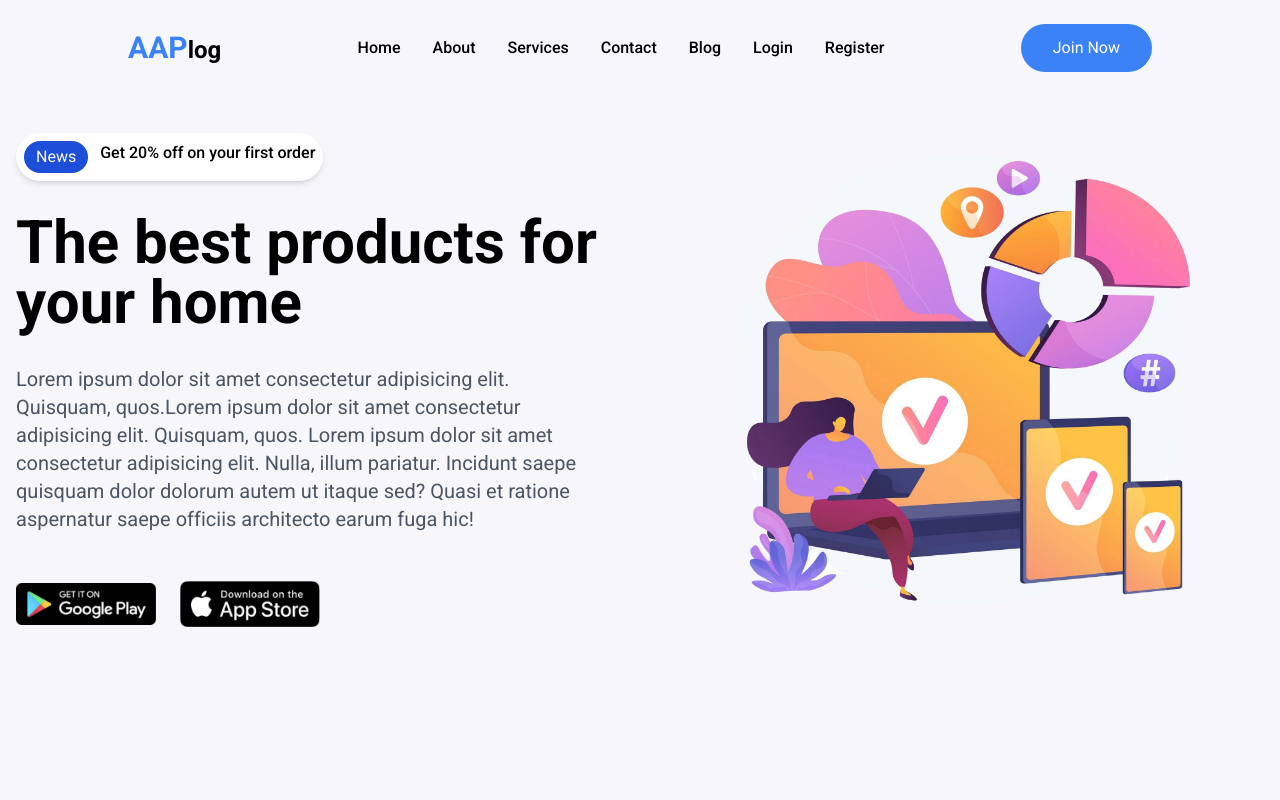
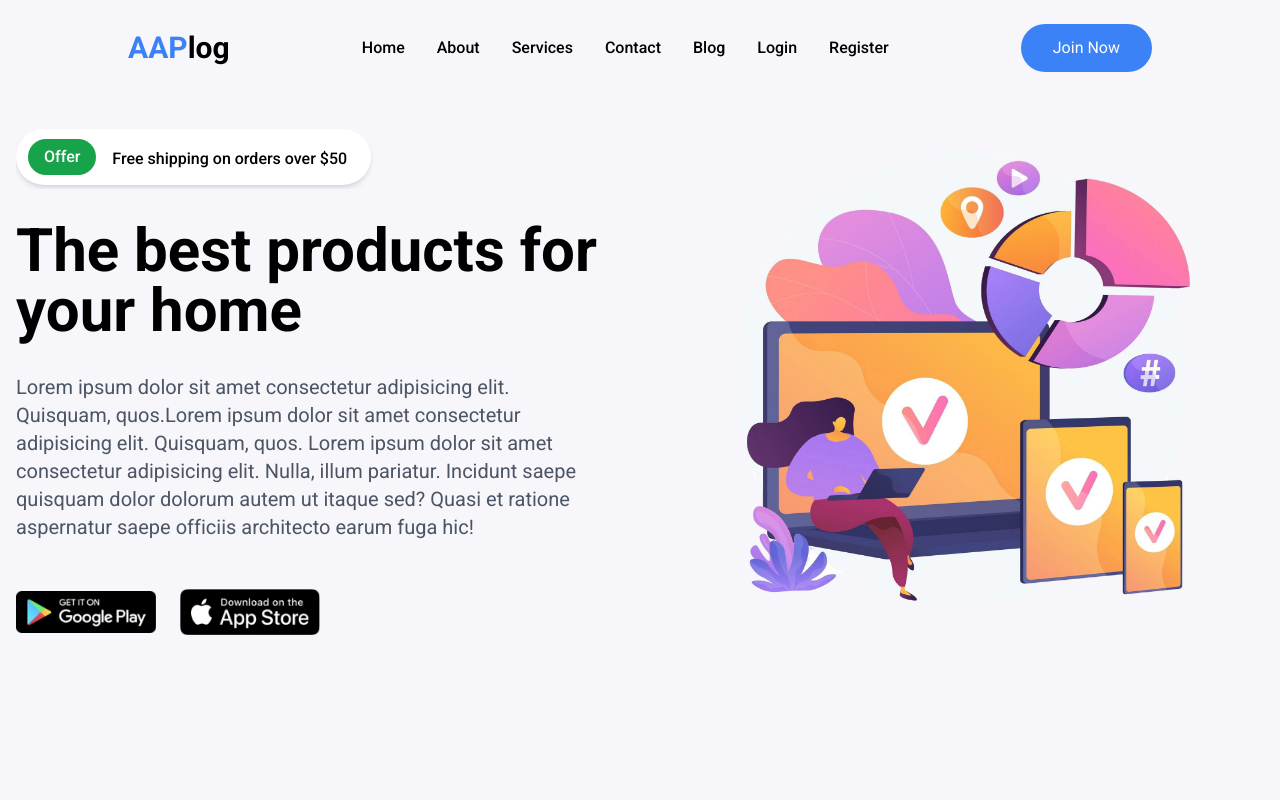
Before and after one commit to AlpayGencSoftware/next15-landing-page, a Next.js app: page / in a window 1280 px wide. Shown: the top 800 px of the page. Built offline with nearby package versions, Linux system fonts and the light colour scheme.

Commit message:
Hero animasyonları ve NewsSlider bileşeni eklendi

```diff
--- a/app/components/Home/Hero/Hero.tsx
+++ b/app/components/Home/Hero/Hero.tsx
@@ -1,5 +1,8 @@
+'use client'
 import React from 'react'
 import Image from 'next/image'
+import { motion } from 'framer-motion'
+import NewsSlider from './NewsSlider'
 
 const Hero = () => {
   return (
@@ -7,24 +10,45 @@ const Hero = () => {
         <div className='container mx-auto px-4'>
            <div className='grid grid-cols-1 lg:grid-cols-2 gap-12 items-center'>
             {/* Sol Taraf - İçerik */}
-            <div className='space-y-8'>
-              <div className='inline-flex py-2 px-2 rounded-full shadow-md bg-white'>
-                  <div className='px-3 py-1 rounded-full bg-blue-700 text-sm md:text-base text-white'>News</div>
-                  <p className='ml-3 text-sm md:text-base font-medium text-black'>
-                      Get 20% off on your first order
-                  </p>
-              </div>
+            <motion.div
+              className='space-y-8'
+              initial={{ opacity: 0, x: -50 }}
+              animate={{ opacity: 1, x: 0 }}
+              transition={{ duration: 0.8, ease: "easeOut" }}
+            >
+              <motion.div
+                initial={{ opacity: 0, y: 20 }}
+                animate={{ opacity: 1, y: 0 }}
+                transition={{ duration: 0.5, delay: 0.2 }}
+              >
+                <NewsSlider />
+              </motion.div>
 
-              <h1 className='text-4xl sm:text-5xl md:text-6xl font-bold text-black leading-tight'>
+              <motion.h1
+                className='text-4xl sm:text-5xl md:text-6xl font-bold text-black leading-tight'
+                initial={{ opacity: 0, y: 30 }}
+                animate={{ opacity: 1, y: 0 }}
+                transition={{ duration: 0.6, delay: 0.4 }}
+              >
                   The best products for your home
-              </h1>
+              </motion.h1>
 
-              <p className='text-lg md:text-xl text-gray-600 max-w-xl'>
+              <motion.p
+                className='text-lg md:text-xl text-gray-600 max-w-xl'
+                initial={{ opacity: 0, y: 30 }}
+                animate={{ opacity: 1, y: 0 }}
+                transition={{ duration: 0.6, delay: 0.6 }}
+              >
                   Lorem ipsum dolor sit amet consectetur adipisicing elit. Quisquam, quos.Lorem ipsum dolor sit amet consectetur adipisicing elit. Quisquam, quos.
             Lorem ipsum dolor sit amet consectetur adipisicing elit. Nulla, illum pariatur. Incidunt saepe quisquam dolor dolorum autem ut itaque sed? Quasi et ratione aspernatur saepe officiis architecto earum fuga hic!
-              </p>
+              </motion.p>
 
-              <div className='flex items-center space-x-6 pt-4'>
+              <motion.div
+                className='flex items-center space-x-6 pt-4'
+                initial={{ opacity: 0, y: 30 }}
+                animate={{ opacity: 1, y: 0 }}
+                transition={{ duration: 0.6, delay: 0.8 }}
+              >
                   <Image
                     src={'/images/gp.png'}
                     alt='Google Play'
@@ -39,11 +63,16 @@ const Hero = () => {
                     height={42}
                     className='object-contain'
                   />
-              </div>
-            </div>
+              </motion.div>
+            </motion.div>
 
             {/* Sağ Taraf - Hero Görseli */}
-            <div className='hidden lg:flex justify-center items-center'>
+            <motion.div
+              className='hidden lg:flex justify-center items-center'
+              initial={{ opacity: 0, x: 50 }}
+              animate={{ opacity: 1, x: 0 }}
+              transition={{ duration: 0.8, ease: "easeOut" }}
+            >
                 <Image
                   src={'/images/hero.png'}
                   alt='Hero Image'
@@ -52,7 +81,7 @@ const Hero = () => {
                   className='object-contain'
                   priority
                 />
-            </div>
+            </motion.div>
            </div>
         </div>
     </div>
--- /dev/null
+++ b/app/components/Home/Hero/NewsSlider.tsx
@@ -0,0 +1,50 @@
+'use client'
+import React, { useState, useEffect } from 'react'
+import { motion, AnimatePresence } from 'framer-motion'
+import { news } from '../../../constant/News'
+
+const NewsSlider = () => {
+  const [currentNewsIndex, setCurrentNewsIndex] = useState(0)
+  const [isMounted, setIsMounted] = useState(false)
+
+  useEffect(() => {
+    setIsMounted(true)
+    const interval = setInterval(() => {
+      setCurrentNewsIndex((prevIndex) => (prevIndex + 1) % news.length)
+    }, 3000)
+
+    return () => clearInterval(interval)
+  }, [])
+
+  // İstemci tarafında render edilene kadar hiçbir şey gösterme
+  if (!isMounted) {
+    return <div className='h-16 overflow-hidden relative'></div>
+  }
+
+  return (
+    <div className='h-16 overflow-hidden relative flex items-center'>
+      <AnimatePresence mode="wait">
+        <motion.div
+          key={currentNewsIndex}
+          initial={{ opacity: 0, y: 50 }}
+          animate={{ opacity: 1, y: 0 }}
+          exit={{ opacity: 0, y: -50 }}
+          transition={{
+            duration: 0.7,
+            ease: "easeInOut"
+          }}
+          className='absolute inline-flex items-center py-2.5 px-3 rounded-full shadow-md bg-white max-w-md'
+        >
+          <div className={`px-4 py-1.5 rounded-full ${news[currentNewsIndex].color} text-sm md:text-base text-white font-medium`}>
+            {news[currentNewsIndex].type}
+          </div>
+          <p className='ml-4 text-sm md:text-base font-medium text-black pt-1 pr-2 mr-1'>
+            {news[currentNewsIndex].title}
+          </p>
+        </motion.div>
+      </AnimatePresence>
+    </div>
+  )
+}
+
+export default NewsSlider
--- a/app/components/Home/Navbar/Navbar.tsx
+++ b/app/components/Home/Navbar/Navbar.tsx
@@ -1,12 +1,17 @@
 'use client'
 import React, { useEffect, useState } from 'react'
+import Link from 'next/link'
 import navLinks from '../../../constant/Constant'
-import Link from 'next/link'
 import { HiBars3BottomRight } from 'react-icons/hi2'
-
 
 type NavbarProps = {
   openMobileNavbar: () => void
+}
+
+type NavLink = {
+  id: number
+  name: string
+  url: string
 }
 
 const Navbar = ({openMobileNavbar}: NavbarProps) => {
@@ -25,16 +30,25 @@ useEffect(() => {
     <div className={`fixed ${navBg ? "bg-white shadow-md" : "bg-transparent"} w-full transition-all duration-300 h-[12vh] z-[1000]`}>
       <div className='flex items-center h-full justify-between w-[90%] xl:w-[80%] mx-auto'>
         {/* Logo */}
-            <h1 className='text-xl md:text-2xl font-bold'><span className='text-3xl text-blue-500'>AAP</span>log</h1>
+        <h1 className='text-xl md:text-2xl font-bold'>
+          <span className='text-3xl text-blue-500'>AAP</span>
+          <span className='text-3xl text-black'>log</span>
+        </h1>
+
         {/* Navbar Links */}
         <div className='hidden lg:flex items-center space-x-8'>
-                {navLinks.map((link) => (
-                    <Link key={link.id} href={link.url}><p className='nav__link text-black'>{link.name}</p></Link>
+          {navLinks.map((link: NavLink) => (
+            <Link key={link.id} href={link.url}>
+              <p className='nav__link text-black'>{link.name}</p>
+            </Link>
           ))}
         </div>
+
         {/*Buttons */}
         <div className='flex items-center space-x-4'>
-                <button className='md:px-8 md:py-3 px-4 py-2 rounded-full bg-blue-500 text-white hover:bg-blue-600 transition-all duration-300'>Join Now</button>
+          <button className='md:px-8 md:py-3 px-4 py-2 rounded-full bg-blue-500 text-white hover:bg-blue-600 transition-all duration-300'>
+            Join Now
+          </button>
           {/* Burger menu */}
           <HiBars3BottomRight onClick={openMobileNavbar} className='w-8 h-8 cursor-pointer text-black lg:hidden'/>
         </div>
--- /dev/null
+++ b/app/constant/News.tsx
@@ -0,0 +1,32 @@
+export const news = [
+    {
+        id: 1,
+        title: "Get 20% off on your first order",
+        type: "News",
+        color: "bg-blue-700"
+    },
+    {
+        id: 2,
+        title: "Free shipping on orders over $50",
+        type: "Offer",
+        color: "bg-green-600"
+    },
+    {
+        id: 3,
+        title: "New products added to our store",
+        type: "Update",
+        color: "bg-purple-600"
+    },
+    {
+        id: 4,
+        title: "Limited time: Buy 2 Get 1 Free",
+        type: "Special",
+        color: "bg-red-600"
+    },
+    {
+        id: 5,
+        title: "Customer satisfaction guarantee",
+        type: "Info",
+        color: "bg-yellow-600"
+    }
+]
--- a/package.json
+++ b/package.json
@@ -9,6 +9,7 @@
     "lint": "next lint"
   },
   "dependencies": {
+    "framer-motion": "^12.9.2",
     "next": "15.3.1",
     "react": "^19.0.0",
     "react-dom": "^19.0.0",
```
Also changed, not shown: 1 other file (tests, documents, lock files or other folders). Lines whose indentation alone changed are shown as unchanged.
